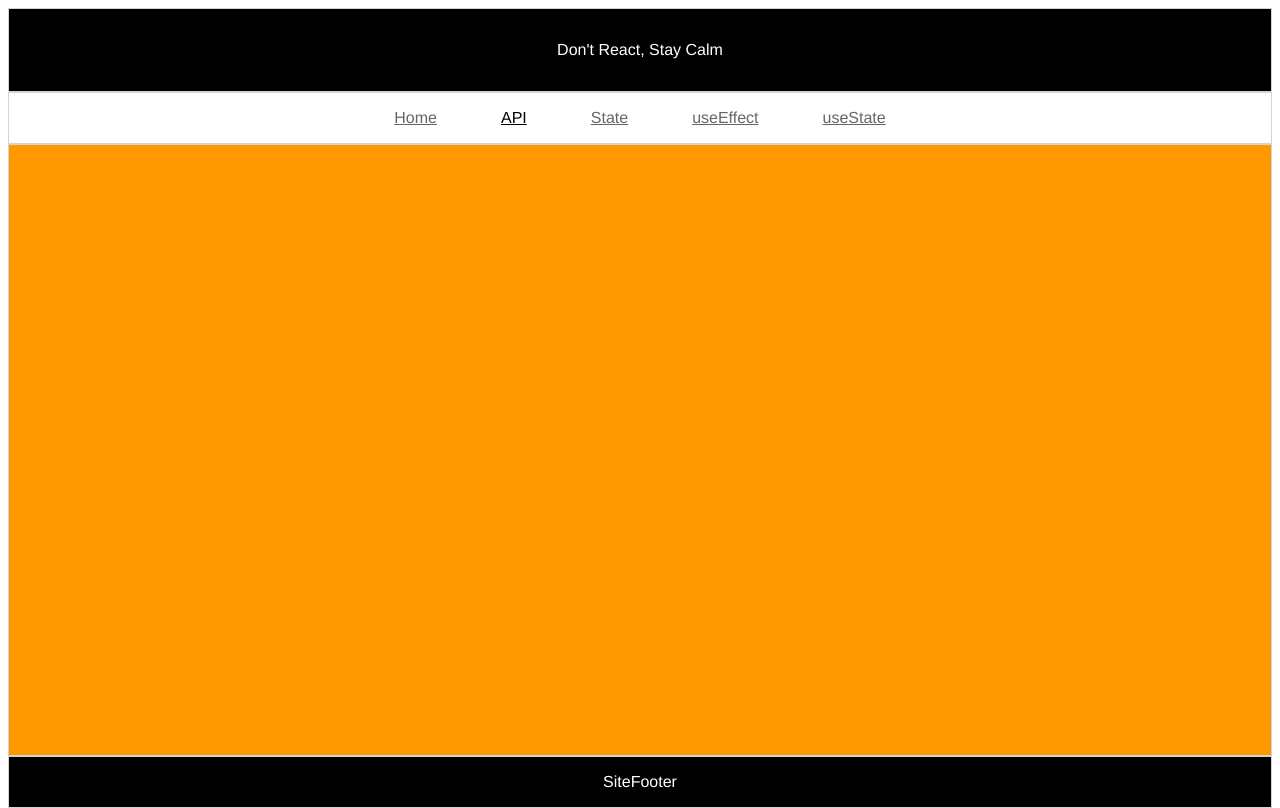
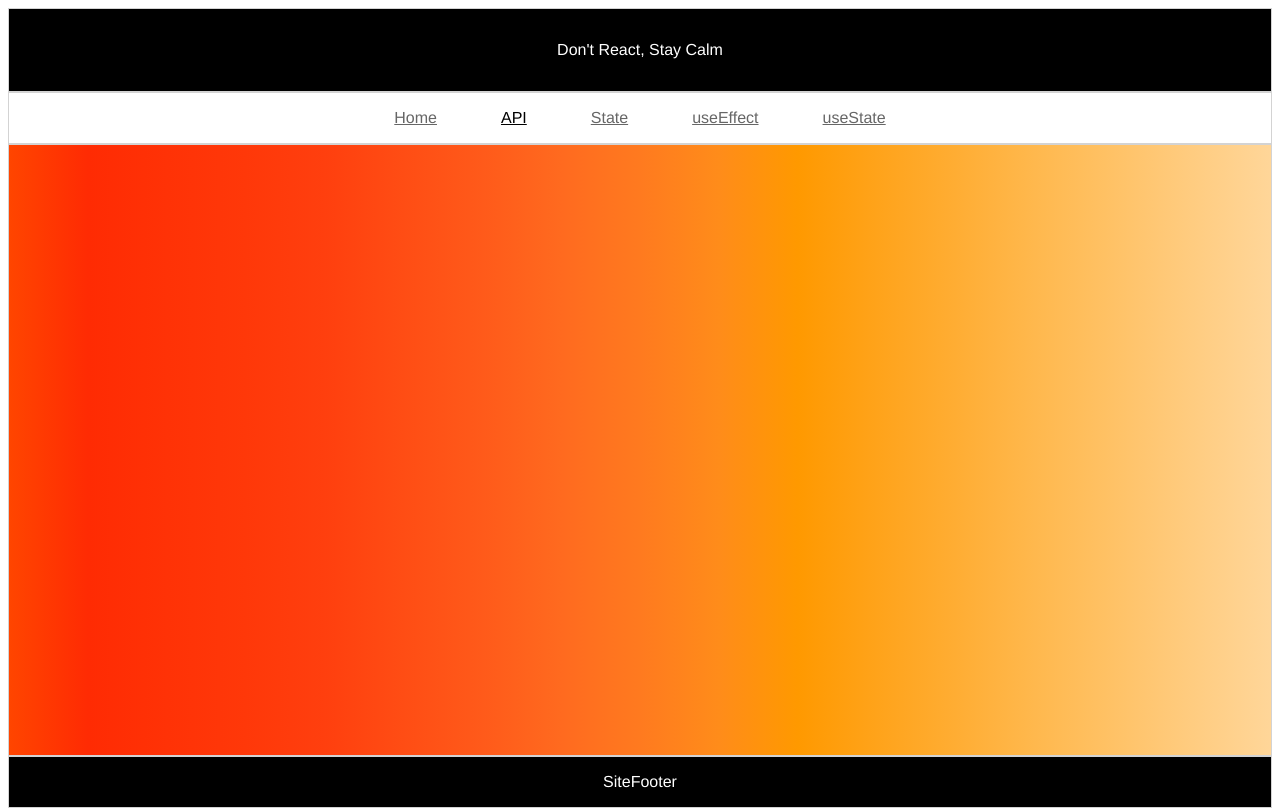
Before and after one commit to tgulu/React-Challenges, a React (Vite) app: page /api in a window 1280 px wide. Built offline with nearby package versions, Linux system fonts and the light colour scheme; no server answers.

Commit message:
add new color scheme for page

```diff
--- a/src/components/About/About.module.css
+++ b/src/components/About/About.module.css
@@ -7,7 +7,27 @@
 }
 
 .wrapper {
-  background: #f90;
+  background: linear-gradient(
+    to right,
+
+    #ff4500,
+    #ff2b03,
+    #ff3206,
+    #ff3809,
+    #ff3f0e,
+    #ff4d14,
+    #ff5a1a,
+    #ff6a1f,
+    #ff7a1f,
+    #ff8c1a,
+    #f90,
+    #ffa31a,
+    #ffad33,
+    #ffb84d,
+    #ffc266,
+    #ffcc80,
+    #ffd699
+  );
   width: 100%;
 }
 
```
